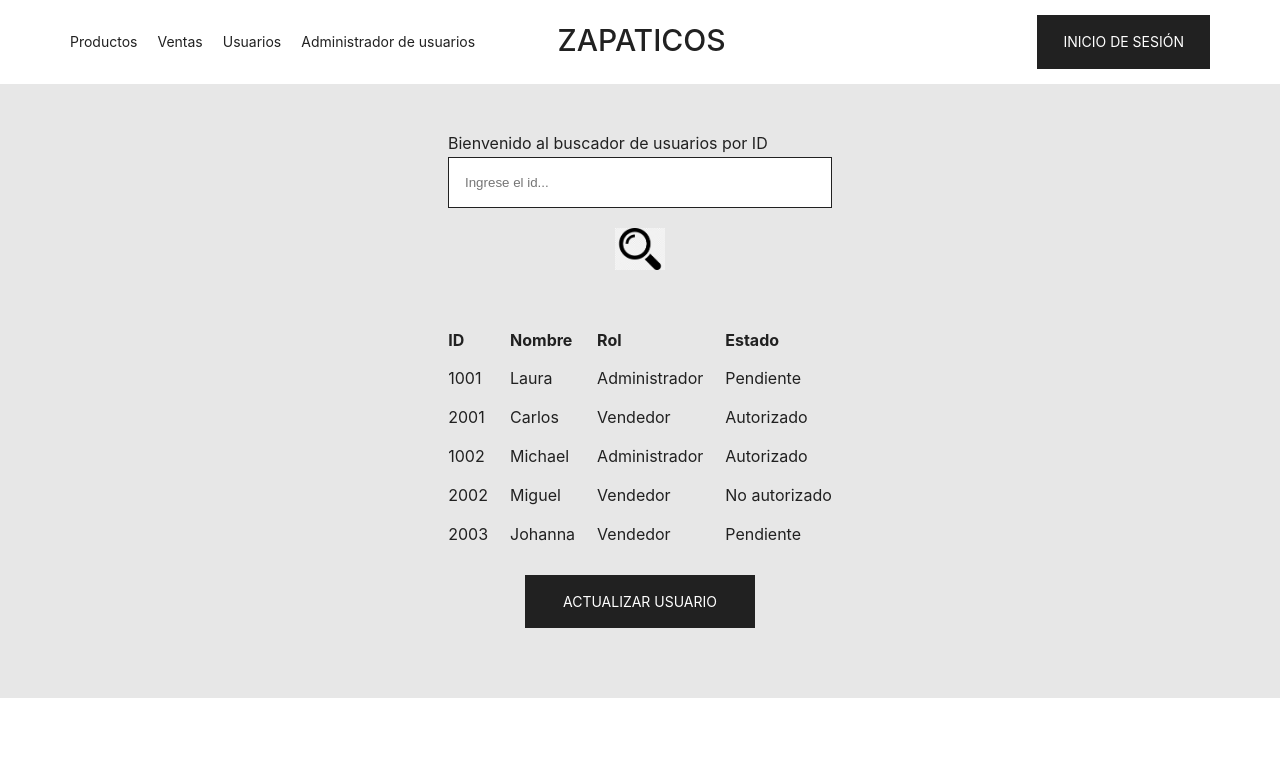
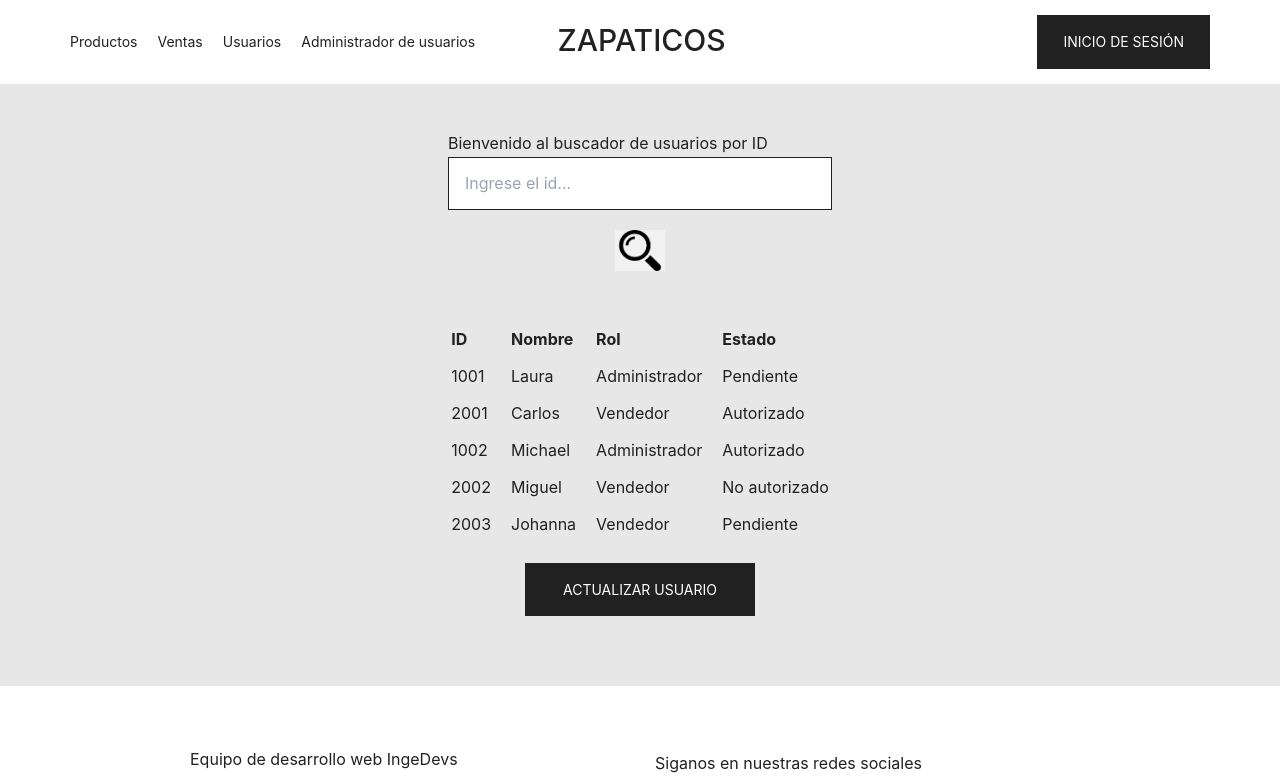
Before and after one commit to fireblack01/IngeDevs, a React (Create React App) app: page /maestrousuario in a window 1280 px wide. Shown: the top 778 px of the page. Built offline with nearby package versions, Linux system fonts and the light colour scheme.

Commit message:
instalar nuevas dependencias

```diff
--- a/src/styles/styles.css
+++ b/src/styles/styles.css
@@ -1,3 +1,8 @@
+/* ./src/index.css */
+@tailwind base;
+@tailwind components;
+@tailwind utilities;
+
 *, *::before, *::after {
   -webkit-box-sizing: inherit;
   box-sizing: inherit;
@@ -112,10 +117,6 @@ img {
   padding-top: 30px;
   padding-bottom: 30px;
 }
-.flex{
-  display: -ms-flexbox;
-  display: flex;
-}
 .flex-center {
   -webkit-box-align: center;
   -ms-flex-align: center;
```
Also changed, not shown: package.json (+13 -3 lines), craco.config.js (renamed from src/craco.config.js), 1 other file (tests, documents, lock files or other folders).
